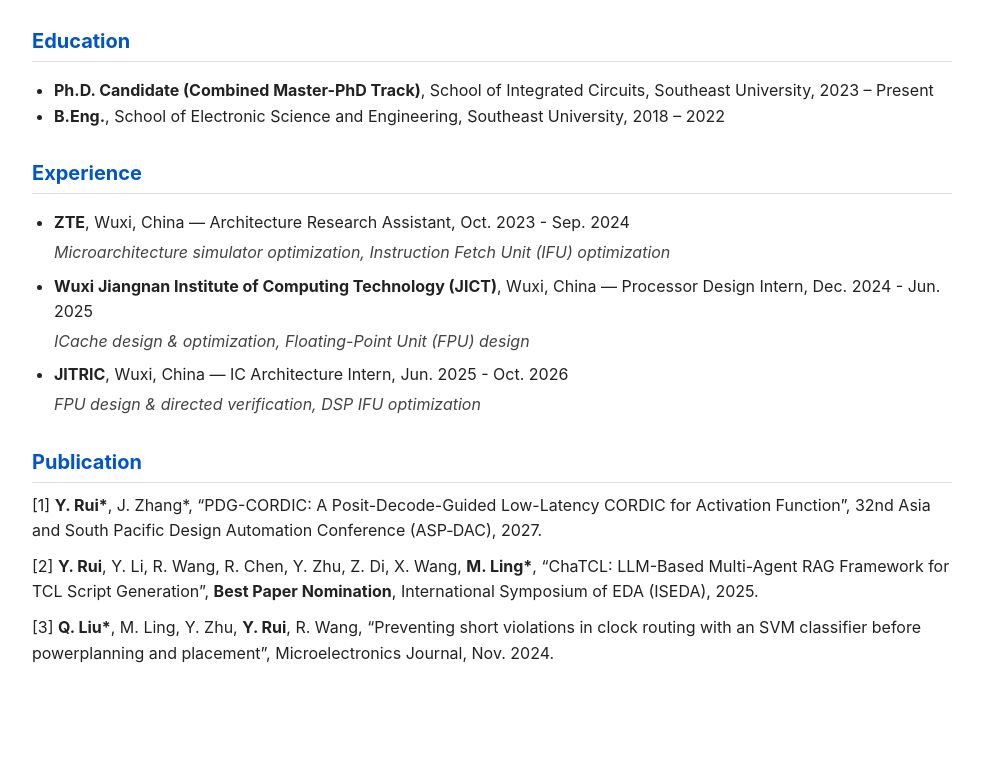
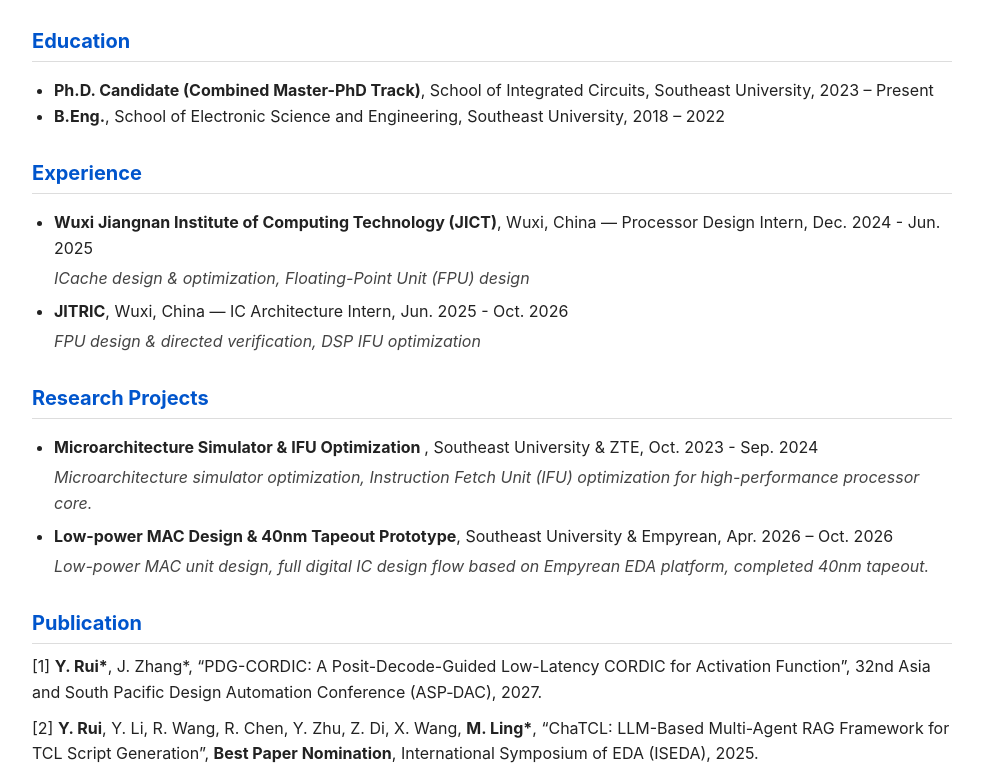
Before and after one commit to seed615/ruiyibo_cv, a plain HTML site: page index.html in a window 1280 px wide. Shown: the part 666-1440 px from the top of the page, without its empty margins (148-1131 px from the left). Before the commit the page ends 1364 px from the top, so only its background shows below. Drawn offline with Linux system fonts and the light colour scheme.

Commit message:
Update homepage: add 40nm Empyrean tapeout project, move ZTE work to research projects

```diff
--- a/index.html
+++ b/index.html
@@ -86,9 +86,6 @@
 </ul>
 <h2>Experience</h2>
 <ul>
-<li><strong>ZTE</strong>, Wuxi, China — Architecture Research Assistant, Oct. 2023 - Sep. 2024
-<p style="margin:4px 0 8px 0;color:#444;font-style:italic;">Microarchitecture simulator optimization, Instruction Fetch Unit (IFU) optimization</p>
-</li>
 <li><strong>Wuxi Jiangnan Institute of Computing Technology (JICT)</strong>, Wuxi, China — Processor Design Intern, Dec. 2024 - Jun. 2025
 <p style="margin:4px 0 8px 0;color:#444;font-style:italic;">ICache design & optimization, Floating-Point Unit (FPU) design</p>
 </li>
@@ -97,9 +94,17 @@
 </li>
 </ul>
 
+<h2>Research Projects</h2>
+<ul>
+<li><strong>Microarchitecture Simulator & IFU Optimization </strong>, Southeast University & ZTE, Oct. 2023 - Sep. 2024
+<p style="margin:4px 0 8px 0;color:#444;font-style:italic;">Microarchitecture simulator optimization, Instruction Fetch Unit (IFU) optimization for high-performance processor core.</p>
+</li>
+<li><strong>Low-power MAC Design & 40nm Tapeout Prototype</strong>, Southeast University & Empyrean, Apr. 2026 – Oct. 2026
+<p style="margin:4px 0 8px 0;color:#444;font-style:italic;">Low-power MAC unit design, full digital IC design flow based on Empyrean EDA platform, completed 40nm tapeout.</p>
+</li>
+</ul>
+
 <h2>Publication</h2>
 <div class="pub-item">[1] <strong>Y. Rui*</strong>, J. Zhang*, “PDG-CORDIC: A Posit-Decode-Guided Low-Latency CORDIC for Activation Function”, 32nd Asia and South Pacific Design Automation Conference (ASP‑DAC), 2027.</div>
 <div class="pub-item">[2] <strong>Y. Rui</strong>, Y. Li, R. Wang, R. Chen, Y. Zhu, Z. Di, X. Wang, <strong>M. Ling*</strong>, “ChaTCL: LLM-Based Multi-Agent RAG Framework for TCL Script Generation”, <strong>Best Paper Nomination</strong>, International Symposium of EDA (ISEDA), 2025.</div>
 <div class="pub-item">[3] <strong>Q. Liu*</strong>, M. Ling, Y. Zhu, <strong>Y. Rui</strong>, R. Wang, “Preventing short violations in clock routing with an SVM classifier before powerplanning and placement”, Microelectronics Journal, Nov. 2024.</div>
-</body>
-</html>
```
